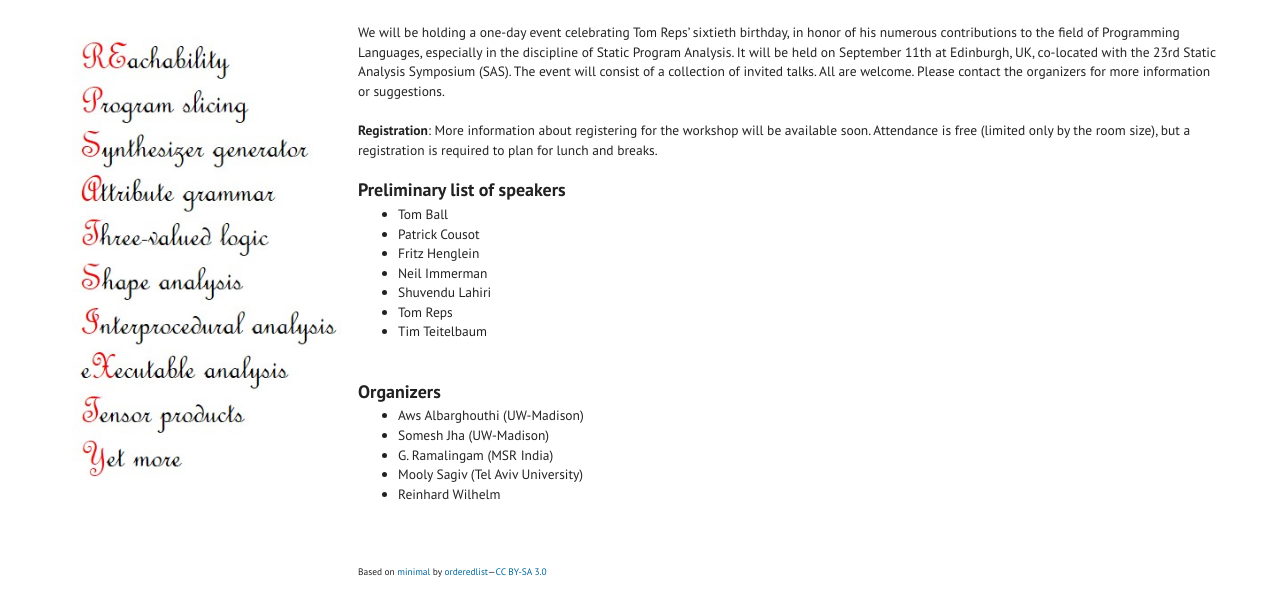
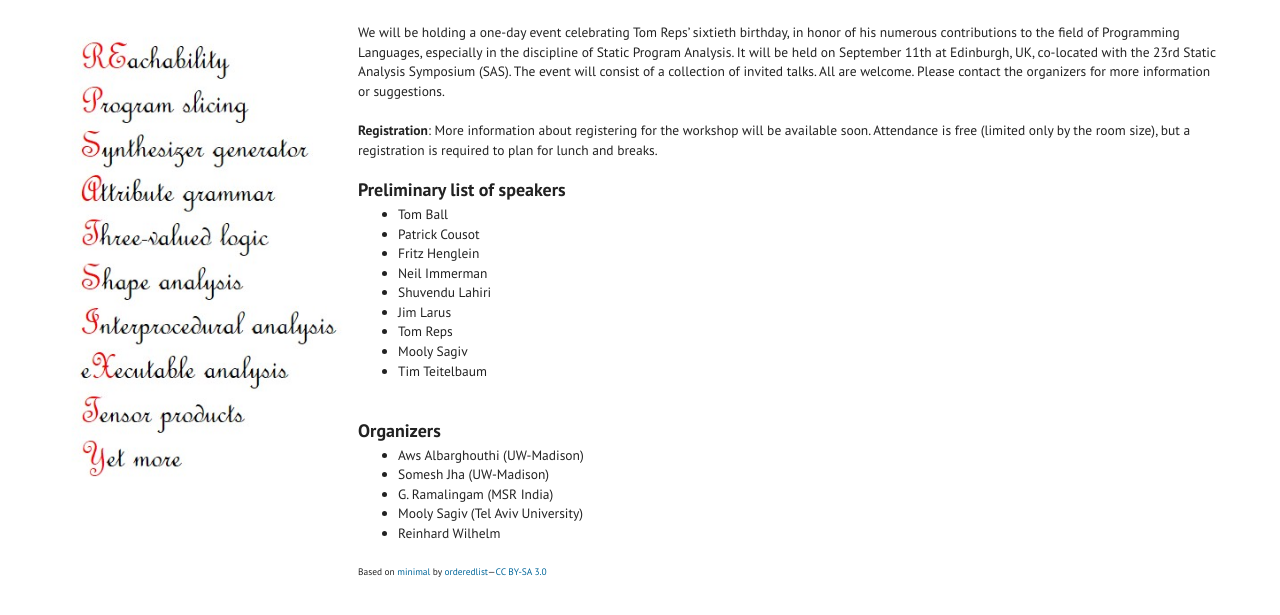
Before and after one commit to barghouthi/repsatsixty, a plain HTML site: page index.html in a window 1280 px wide. Shown: the part 189-804 px from the top of the page. Drawn offline with nearby package versions, Linux system fonts and the light colour scheme.

Commit message:
Added Mooly and Jim to list of speakers

```diff
--- a/index.html
+++ b/index.html
@@ -100,7 +100,9 @@
                               <li>Fritz Henglein</li>
                               <li>Neil Immerman</li>
                               <li>Shuvendu Lahiri</li>
+                              <li>Jim Larus</li>
                               <li>Tom Reps</li>
+                              <li>Mooly Sagiv</li>
                               <li>Tim Teitelbaum</li>
                           </ul>
                           <br>
```
